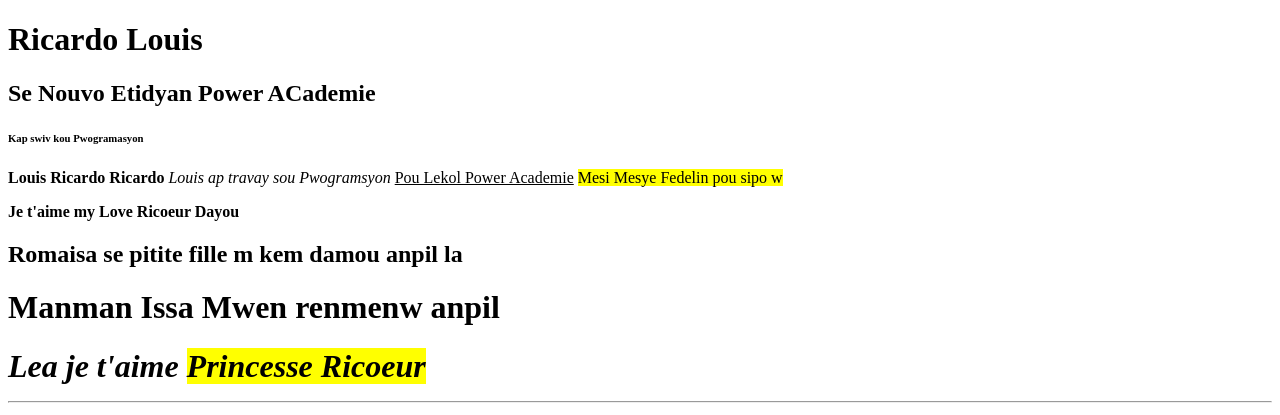
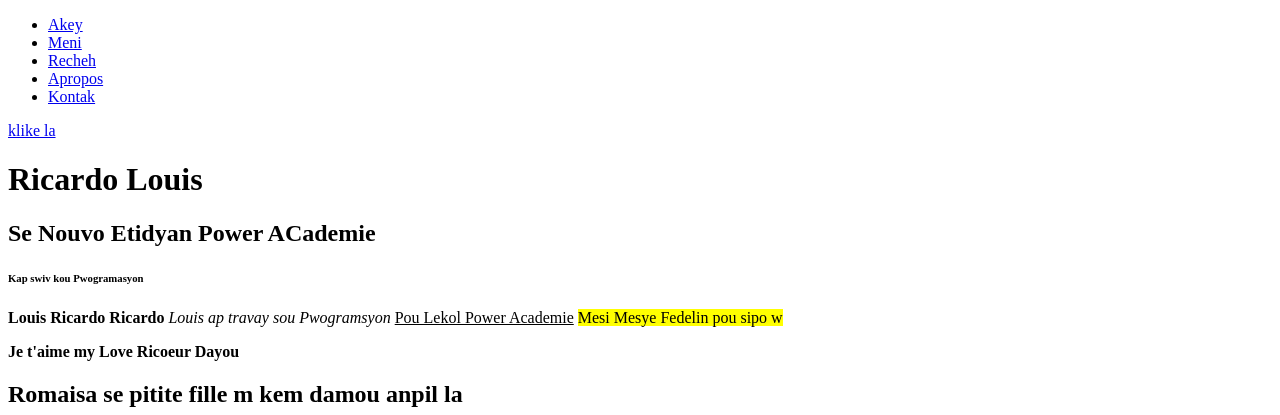
Before and after one commit to ricardolouis413-glitch/Ricardo, a plain HTML site: page index.html in a window 1280 px wide. Shown: the top 415 px of the page. Drawn offline with Linux system fonts and the light colour scheme.

Commit message:
Refactor HTML structure and add navigation

```diff
--- a/index.html
+++ b/index.html
@@ -10,8 +10,30 @@
 
 		</head>
 		<body>
+						<header>
 
-						<h1>Ricardo Louis</h1>
+									<nav>
+
+												<ul>
+
+													<li><a href="#">Akey</a></li>
+													<li><a href="#">Meni</a></li>
+													<li><a href="#">Recheh</a></li>
+													<li><a href="#">Apropos</a></li>
+													<li><a href="#>Kontak">Kontak</a></li>
+
+
+												</ul>
+
+									</nav>
+							</header>
+
+							<a href=https://www.bing.com/search?q=menefp&qs=HS&sk=HS1&sc=6-0&cvid=B703A6F1C5784E69BD3DC4FD3628B13C&FORM=QBLH&sp=2&lq=0"> klike la</a>
+
+
+
+
+			<h1>Ricardo Louis</h1>
 
 										<h2>  Se Nouvo Etidyan Power ACademie</h2>
 
@@ -193,4 +215,5 @@
 
 
 
+
 										</video>
```
